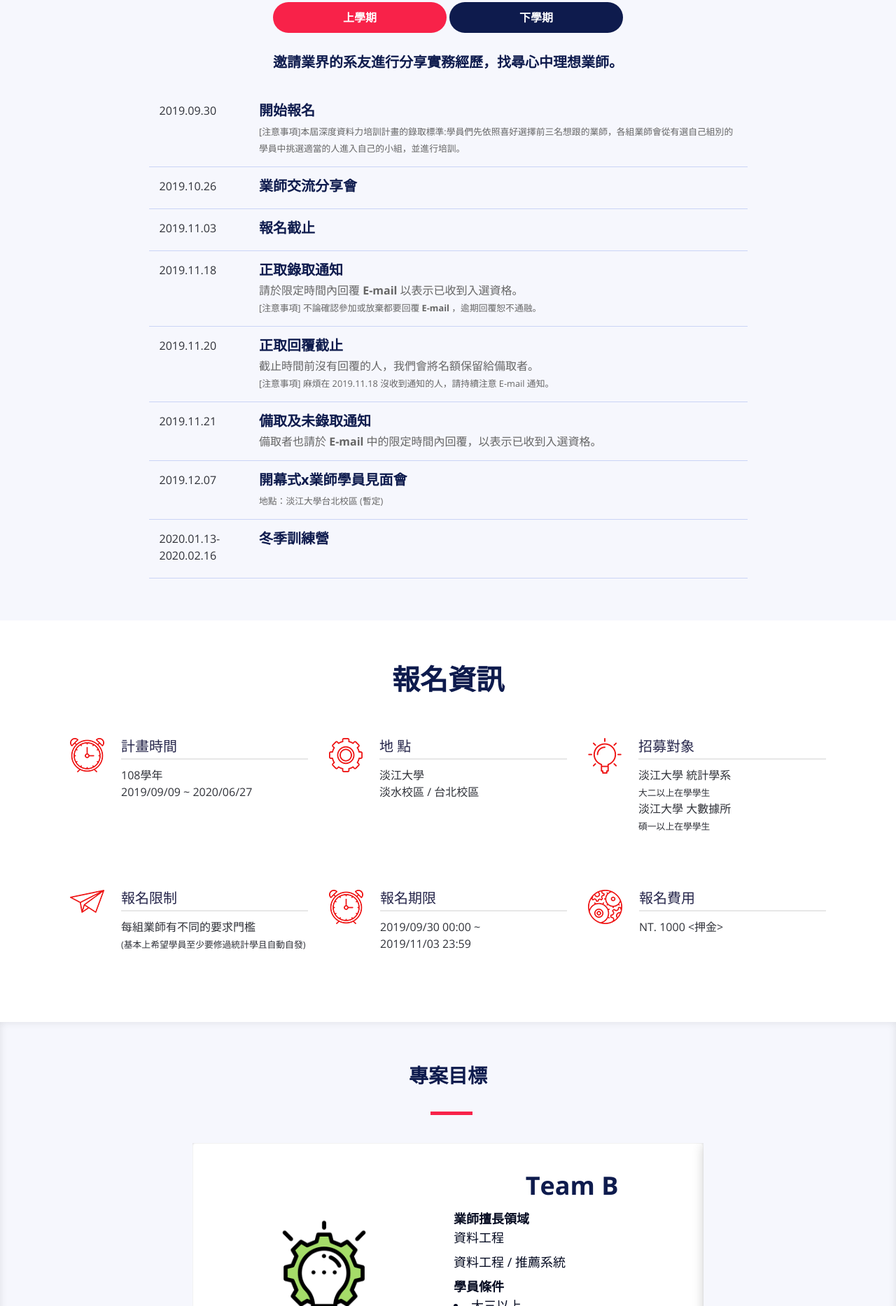
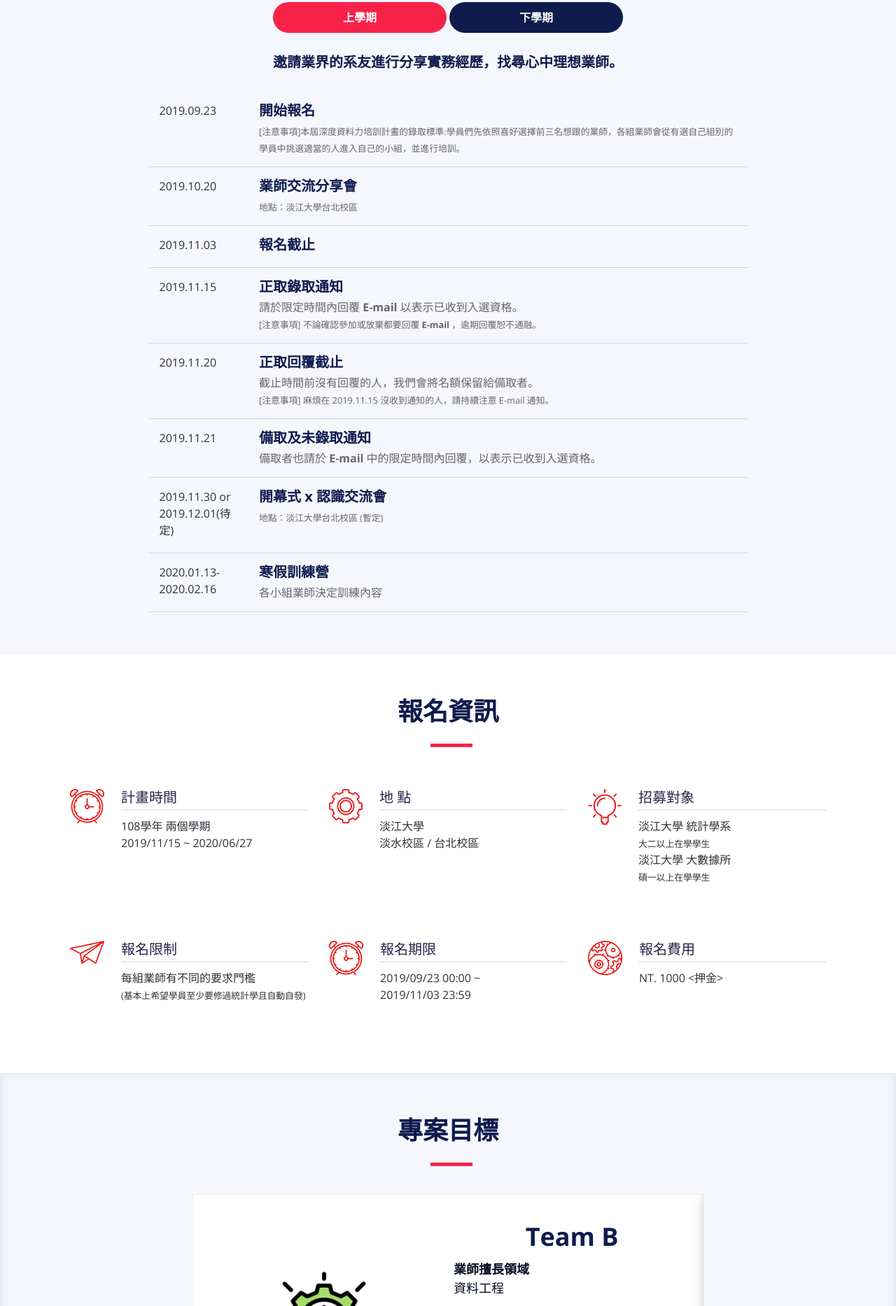
Before and after one commit to tkustatdc/deepdata_program_3rd, a plain HTML site: page index.html in a window 1280 px wide. Shown: the part 1611-3478 px from the top of the page at 70% size. Drawn offline with nearby package versions, Linux system fonts and the light colour scheme; files whose address does not match are found by name.

Commit message:
modify schedule date

```diff
--- a/index.html
+++ b/index.html
@@ -155,7 +155,7 @@
             <h3 class="sub-heading"><b>邀請業界的系友進行分享實務經歷，找尋心中理想業師。</b></h3>
 
             <div class="row schedule-item">
-              <div class="col-md-2"><time>2019.09.30</time></div>
+              <div class="col-md-2"><time>2019.09.23</time></div>
               <div class="col-md-10">
                 <h4>開始報名</h4>
                 <p><small>[注意事項]本屆深度資料力培訓計畫的錄取標準:學員們先依照喜好選擇前三名想跟的業師，各組業師會從有選自己組別的學員中挑選適當的人進入自己的小組，並進行培訓。</small></p>
@@ -163,9 +163,10 @@
             </div>
 
             <div class="row schedule-item">
-              <div class="col-md-2"><time>2019.10.26</time></div>
+              <div class="col-md-2"><time>2019.10.20</time></div>
               <div class="col-md-10">
                 <h4>業師交流分享會</h4>
+                <p><small>地點：淡江大學台北校區</small></p>
               </div>
             </div>
 
@@ -177,7 +178,7 @@
             </div>
 
             <div class="row schedule-item">
-              <div class="col-md-2"><time>2019.11.18</time></div>
+              <div class="col-md-2"><time>2019.11.15</time></div>
               <div class="col-md-10">
                 <h4>正取錄取通知</h4>
                 <p>請於限定時間內回覆<b> E-mail </b>以表示已收到入選資格。<br>
@@ -190,7 +191,7 @@
               <div class="col-md-10">
                 <h4>正取回覆截止</h4>
                 <p>截止時間前沒有回覆的人，我們會將名額保留給備取者。<br>
-                   <small>[注意事項] 麻煩在 2019.11.18 沒收到通知的人，請持續注意 E-mail 通知。</small></p>
+                   <small>[注意事項] 麻煩在 2019.11.15 沒收到通知的人，請持續注意 E-mail 通知。</small></p>
               </div>
             </div>
 
@@ -203,17 +204,18 @@
             </div>
 
             <div class="row schedule-item">
-              <div class="col-md-2"><time>2019.12.07</time></div>
+              <div class="col-md-2"><time>2019.11.30 or 2019.12.01(待定)</time></div>
               <div class="col-md-10">
-                <h4>開幕式x業師學員見面會</h4>
+                <h4>開幕式 x 認識交流會</h4>
                 <p><small>地點：淡江大學台北校區 (<span>暫定</span>)</small></p>
               </div>
             </div>
 
             <div class="row schedule-item">
-              <div class="col-md-2"><time>2020.01.13-<br>2020.02.16</var></time></div>
+              <div class="col-md-2"><time>2020.01.13-<br>2020.02.16</time></div>
               <div class="col-md-10">
-                <h4>冬季訓練營</h4>
+                <h4>寒假訓練營</h4>
+                <p>各小組業師決定訓練內容</p>
               </div>
             </div>
 
@@ -232,28 +234,28 @@
             </div>
 
             <div class="row schedule-item">
-              <div class="col-md-2"><time>2020.03.07</time></div>
+              <div class="col-md-2"><time>待定</time></div>
               <div class="col-md-10">
                 <h4>工作坊I</h4>
               </div>
             </div>
 
             <div class="row schedule-item">
-              <div class="col-md-2"><time>2020.03.14</time></div>
+              <div class="col-md-2"><time>待定</time></div>
               <div class="col-md-10">
                 <h4>工作坊II</h4>
               </div>
             </div>
 
             <div class="row schedule-item">
-              <div class="col-md-2"><time>2020.03.21</time></div>
+              <div class="col-md-2"><time>待定</time></div>
               <div class="col-md-10">
                 <h4>工作坊III</h4>
               </div>
             </div>
 
             <div class="row schedule-item">
-              <div class="col-md-2"><time>2020.04.11</time></div>
+              <div class="col-md-2"><time>待定</time></div>
               <div class="col-md-10">
                 <h4>期中分享會</h4>
                 <p>各小組分享選定的專案主題與目前進度狀況。<br>
@@ -262,7 +264,7 @@
             </div>
 
             <div class="row schedule-item">
-              <div class="col-md-2"><time>2020.06.27</time></div>
+              <div class="col-md-2"><time>待定</time></div>
               <div class="col-md-10">
                 <h4>期末分享會</h4>
                 <p>各小組成果分享與學員心得交流。<br>
@@ -284,8 +286,8 @@
     ============================-->
     <section id="apply" class="services">
         <div class="container">
-            <div class="title text-center">
-                <h1 class="title-blue"><b>報名資訊</b></h1>
+            <div class="title text-center section-header">
+                <h2 class="title-blue"><b>報名資訊</b></h2>
             </div>
             <div class="container">
                 <div class="row">
@@ -294,7 +296,7 @@
                             <img class="mr-4" src="img/service1.png" alt="Web Development">
                             <div class="media-body">
                                 <h5>計畫時間</h5>
-                                108學年 <br>2019/09/09 ~ 2020/06/27
+                                108學年 兩個學期<br>2019/11/15 ~ 2020/06/27
                             </div>
                         </div>
                     </div>
@@ -330,7 +332,7 @@
                             <img class="mr-4" src="img/service1.png" alt="Web Development">
                             <div class="media-body">
                                 <h5>報名期限</h5>
-                                2019/09/30 00:00 ~ <br>2019/11/03 23:59
+                                2019/09/23 00:00 ~ <br>2019/11/03 23:59
                             </div>
                         </div>
                     </div>
@@ -356,7 +358,7 @@
       <div class="container">
 
         <header class="section-header">
-          <h3><b>專案目標</b></h3>
+          <h2><b>專案目標</b></h2>
         </header>
 
         <div class="row justify-content-center">
```
